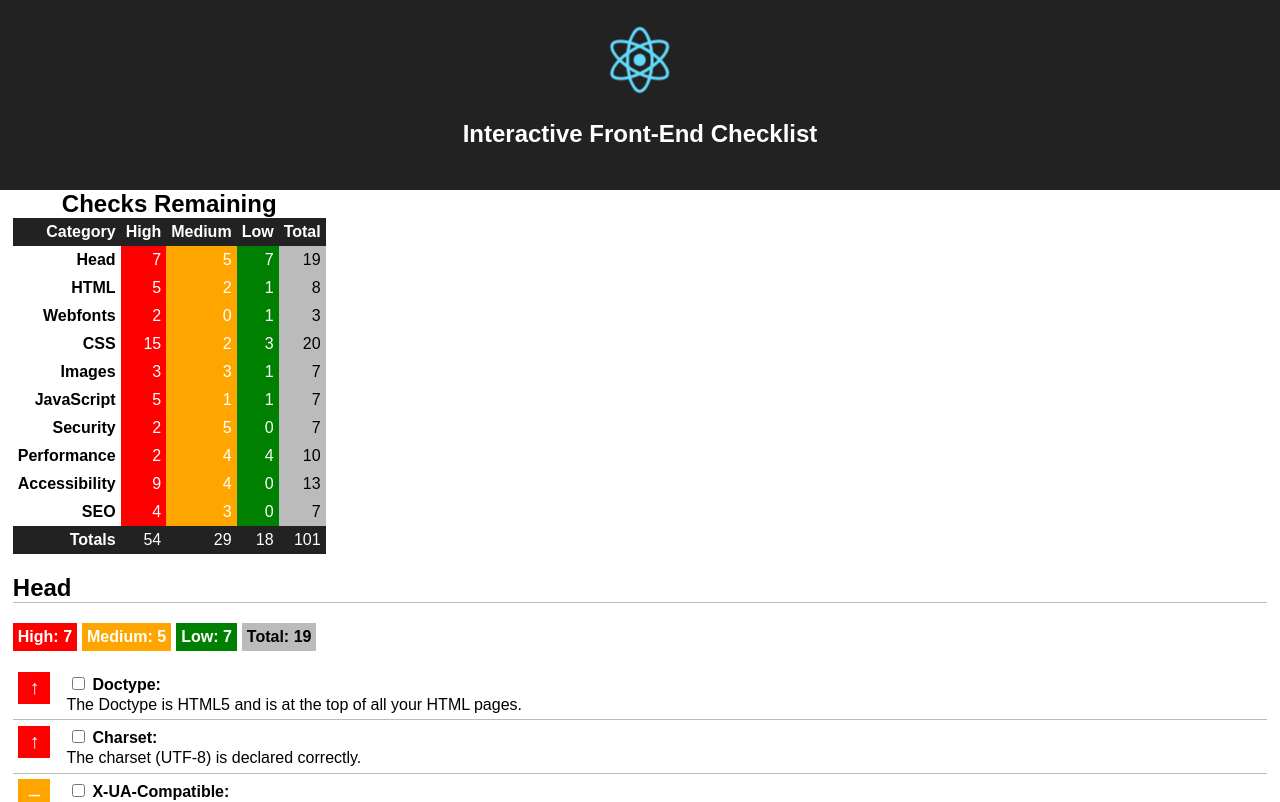
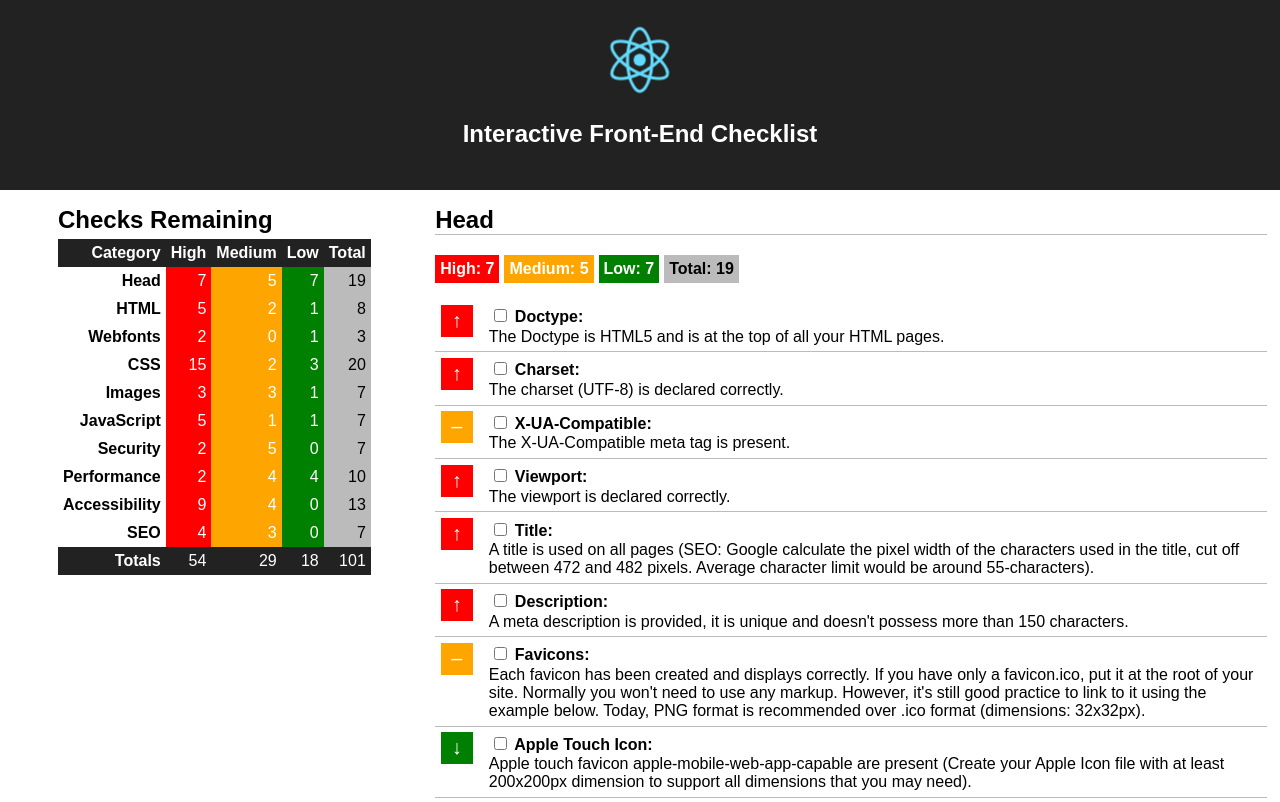
Before and after one commit to grantpalin/interactive-frontend-checklist, a React (Create React App) app: page / in a window 1280 px wide. Shown: the top 802 px of the page. Built offline with nearby package versions, Linux system fonts and the light colour scheme.

Commit message:
On larger screens, made the summary table fixed in place alongside the main content

```diff
--- a/src/App.css
+++ b/src/App.css
@@ -11,6 +11,7 @@
   padding: 20px;
   color: white;
   text-align: center;
+  margin-bottom: 1em;
 }
 
 .app-title {
@@ -26,8 +27,30 @@
   to { transform: rotate(360deg); }
 }
 
+.main-summary {
+  margin: 0 1%;
+}
+
 main {
   margin: 0 1%;
+}
+
+@media screen and (min-width: 75rem) {
+  .app-header {
+    position: sticky;
+    top: 0;
+  }
+  .main-summary {
+    position: fixed;
+    width: 30%;
+  }
+  .checks-remaining {
+    margin: 0 0 0 auto;
+  }
+  main {
+    margin: 0 1% 0 34%;
+    width: 65%;
+  }
 }
 
 footer {
@@ -46,6 +69,8 @@ footer a { color: #999; }
 .checks-remaining caption {
   font-size: 1.5em;
   font-weight: bold;
+  margin-bottom: 0.2em;
+  text-align: left;
 }
 
 .checks-remaining th,
@@ -78,6 +103,8 @@ footer a { color: #999; }
 .checks-remaining td.checkmark {
   color: green;
   line-height: 1;
+  text-align: center;
+  width: 1rem;
 }
 
 .checks-remaining tfoot th,
--- a/src/App.js
+++ b/src/App.js
@@ -227,7 +227,7 @@ class App extends Component {
           <img src={logo} className="app-logo" alt="logo" />
           <h1 className="app-title">Interactive Front-End Checklist</h1>
         </header>
-        <main>
+        <aside className="main-summary">
           <table className="checks-remaining">
             <caption>Checks Remaining</caption>
             <thead>
@@ -249,11 +249,13 @@ class App extends Component {
                 <td>{footerData.med}</td>
                 <td>{footerData.low}</td>
                 <td>{footerData.total}</td>
-                {footerData.total === 0 ? <td className="checkmark">&#10003;</td> : null}
+                <td className="checkmark">{footerData.total === 0 ? <span>&#10003;</span> : null}</td>
               </tr>
             </tfoot>
           </table>
+        </aside>
 
+        <main>
           {groups}
         </main>
         <footer>
--- a/src/Components/CriteriaGroup.css
+++ b/src/Components/CriteriaGroup.css
@@ -2,6 +2,7 @@
 
 .criteria-group-title {
   border-bottom: 1px solid #bbb;
+  margin-top: 0;
 }
 
 .priority-counts {
```
